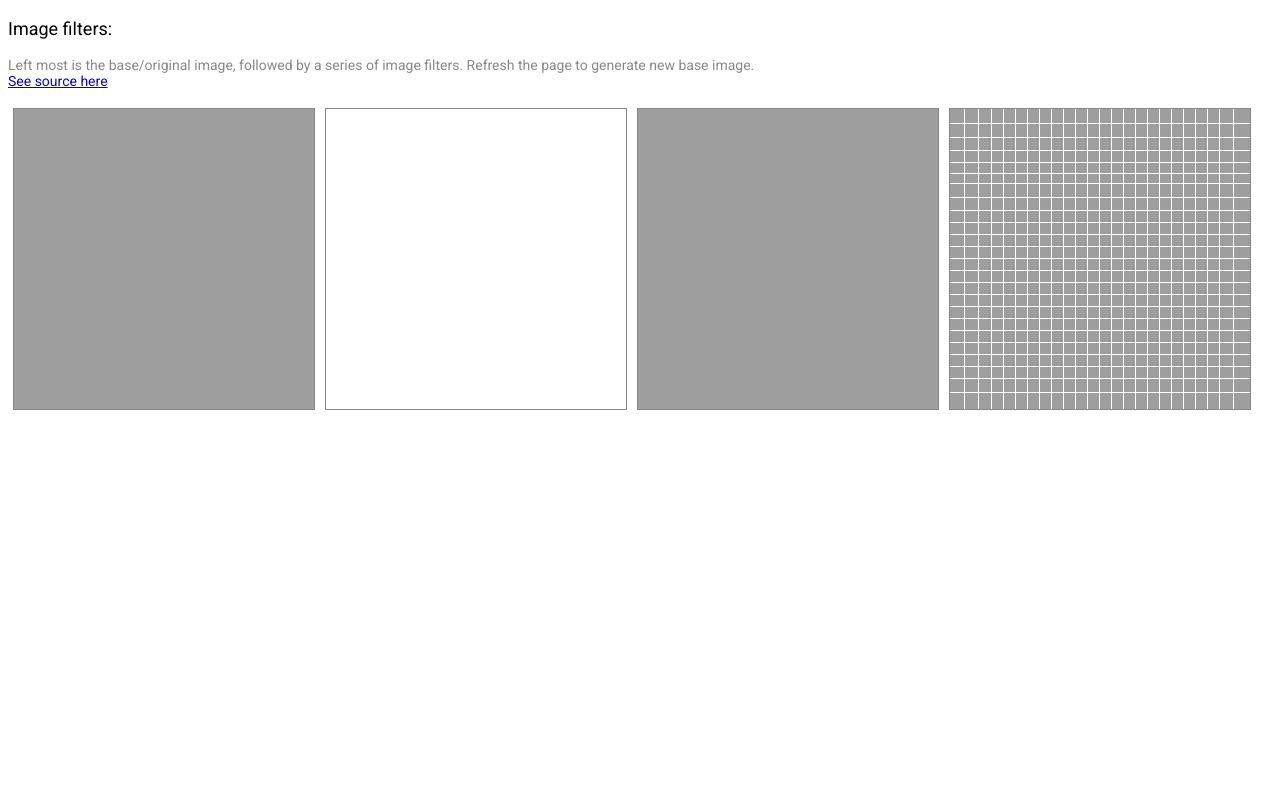
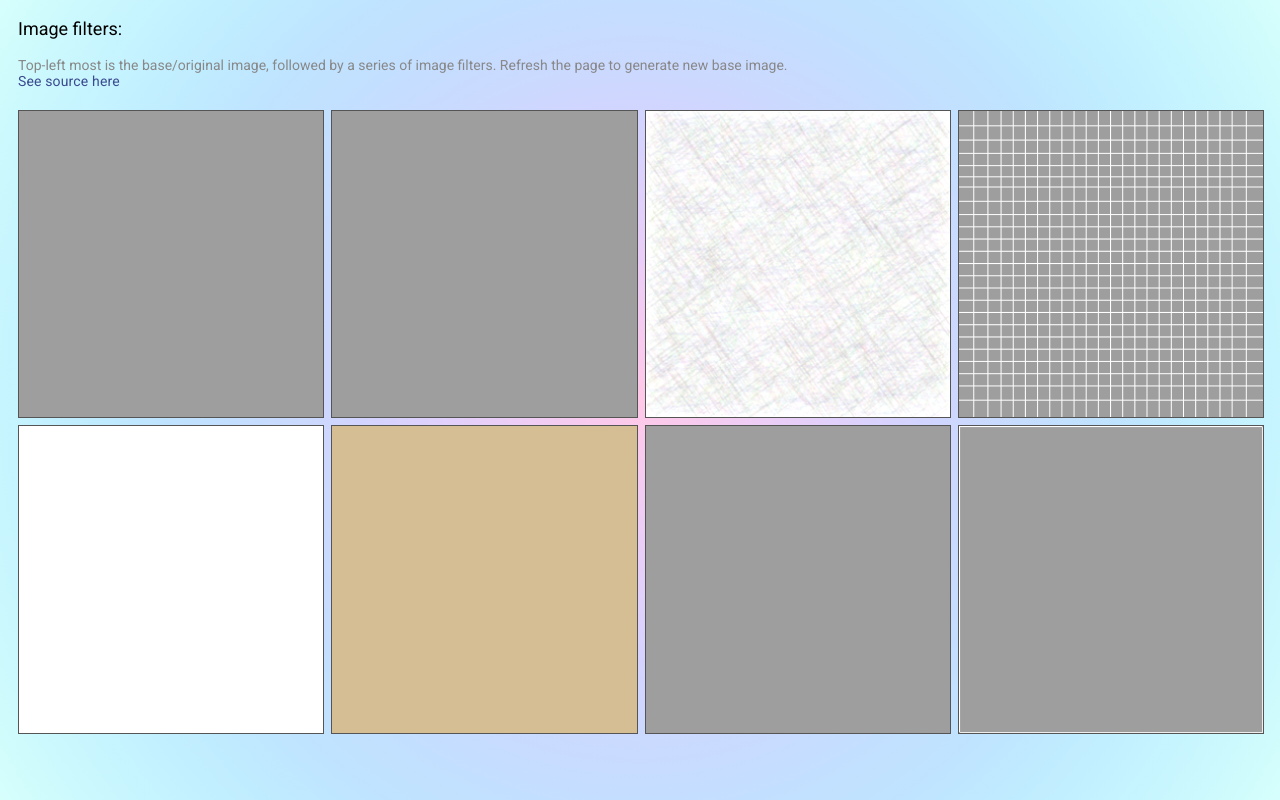
Before and after one commit to mwdchang/image-util, a website: page index.html in a window 1280 px wide. Drawn offline with nearby package versions, Linux system fonts and the light colour scheme.

Commit message:
more examples

```diff
--- a/index.html
+++ b/index.html
@@ -1,15 +1,69 @@
 <!DOCTYPE html>
 <html>
 <head>
+<script src="https://cdn.jsdelivr.net/npm/lodash@4.17.21/lodash.min.js"></script>
 <link href='https://fonts.googleapis.com/css?family=Roboto' rel='stylesheet'>
 <style>
 html {
   font-family: 'Roboto';font-size: 18px;
+  background-image: radial-gradient(circle, #ffc9e8, #f6cbf0, #ebcef7, #dfd1fc, #d3d4ff, #cadaff, #c3dfff, #bfe4ff, #c0ecff, #c5f3ff, #ccf9fd, #d6fffc);
+  height: 100%;
 }
+
+body {
+  margin: 1rem;
+}
+
+main {
+  display: grid;
+  grid-template-columns: repeat(4, minmax(0, 1fr));
+  gap: 0.5rem;
+}
+
 canvas {
-  border: 1px solid #888;
-  margin: 5px;
+  background: #eee;
+  border: 1px solid #555;
+
+  /* Cap the size */
+  max-width: 340px;
+  max-height: 340px;
+
+  /* Center inside grid area */
+  width: 100%;
+  height: 100%;
+
+  /* Optional: maintain square ratio */
+  aspect-ratio: 1 / 1;
+
+  /* Visual */
+  display: flex;
+  justify-content: center;
+  align-items: center;
 }
+
+
+/* Humanist-style anchor tag */
+a {
+  color: #3a4a8f;
+  text-decoration: none;
+  font-weight: 500;
+  letter-spacing: 0.15px;
+  transition:
+    color 0.25s ease,
+    text-shadow 0.25s ease,
+    background-color 0.25s ease;
+}
+
+a:hover {
+  color: #2b3a78;
+  text-shadow: 0 1px 0 rgba(0,0,0,0.08);
+}
+
+a:active {
+  color: #1c2755;
+  text-shadow: none;
+}
+
 </style>
 </head>
 <body>
@@ -17,30 +71,81 @@ canvas {
     Image filters:
   </p>
   <p style="color: #888; font-size: 14px">
-      Left most is the base/original image, followed by a series of image filters. Refresh the page to generate new base image.
+      Top-left most is the base/original image, followed by a series of image filters. Refresh the page to generate new base image.
       <br>
       <a href="https://github.com/mwdchang/image-util">See source here</a>
   </p>
+  <h3 id="load-blocker" style="color:#888"> Working ... this takes a few seconds. <h3>
+  <main>
+  </main>
 </body>
 <script type="module">
 import * as ImageUtil from "./dist/index.js"
 
+const mainElem = document.body.querySelector('main');
+
+
 const img = await ImageUtil.loadImage('https://picsum.photos/300', { width: 300, height: 300 });
-document.body.append(ImageUtil.createCanvas(img));
+mainElem.append(ImageUtil.createCanvas(img));
 
 // Dodge burn effect
 const burn = ImageUtil.dodgeFilter(
   ImageUtil.invertFilter(ImageUtil.uniformBlur(ImageUtil.greyScaleFilter(img), 8)),
   ImageUtil.greyScaleFilter(img)
 );
-document.body.append(ImageUtil.createCanvas(burn));
+const painterly = ImageUtil.painterlyFilter(img, 4, 10);
+const slic = ImageUtil.SLIC(img, 12, 18, 4, 80);
+const sepia = ImageUtil.sepiaFilter(img);
 
-const painterly = ImageUtil.painterlyFilter(img, 4, 10);
-document.body.append(ImageUtil.createCanvas(painterly));
+const options = {
+  levelSteps: 2,
+  lineThickness: 2.5,
+  lineLength: 80,
+  lineAlpha: 0.1,
+  lineDensity: 0.3,
+  darkeningFactor: 0.1,
+  lightness: 4,
+  edgeAmount: 0.2,
+  edgeBlurAmount: 4,
+  greyScale: false
+};
+options.lineDensity = 0.2;
+options.lineThickness = 1.5;
+options.lineLength = 40;
+options.lineAlpha = 0.3;
+options.levelSteps = 3;
 
-const slic = ImageUtil.SLIC(img, 12, 18, 4, 80);
-document.body.append(ImageUtil.createCanvas(slic));
+options.edgeAmount = 1.0;
+options.edgeBlurAmount = 3;
+const sketch = ImageUtil.sketchTransform(structuredClone(img), options);
 
+const emboss = ImageUtil.embossFilter(img);
+
+let fishEye= ImageUtil.fishEyeFilter(img, 120, 80, 180, 0.0055);
+fishEye= ImageUtil.fishEyeFilter(fishEye, 220, 180, 140, 0.0055);
+
+console.log(ImageUtil.fishEyeFilter);
+
+
+const filters = [
+  burn,
+  painterly,
+  slic,
+  sepia,
+  sketch,
+  emboss,
+  fishEye
+];
+
+for (const filter of _.shuffle(filters)) {
+  mainElem.append(ImageUtil.createCanvas(filter));
+}
+
+
+const blocker = document.querySelector('#load-blocker');
+if (blocker) {
+  blocker.remove();
+}
 
 </script>
 </html>
```
